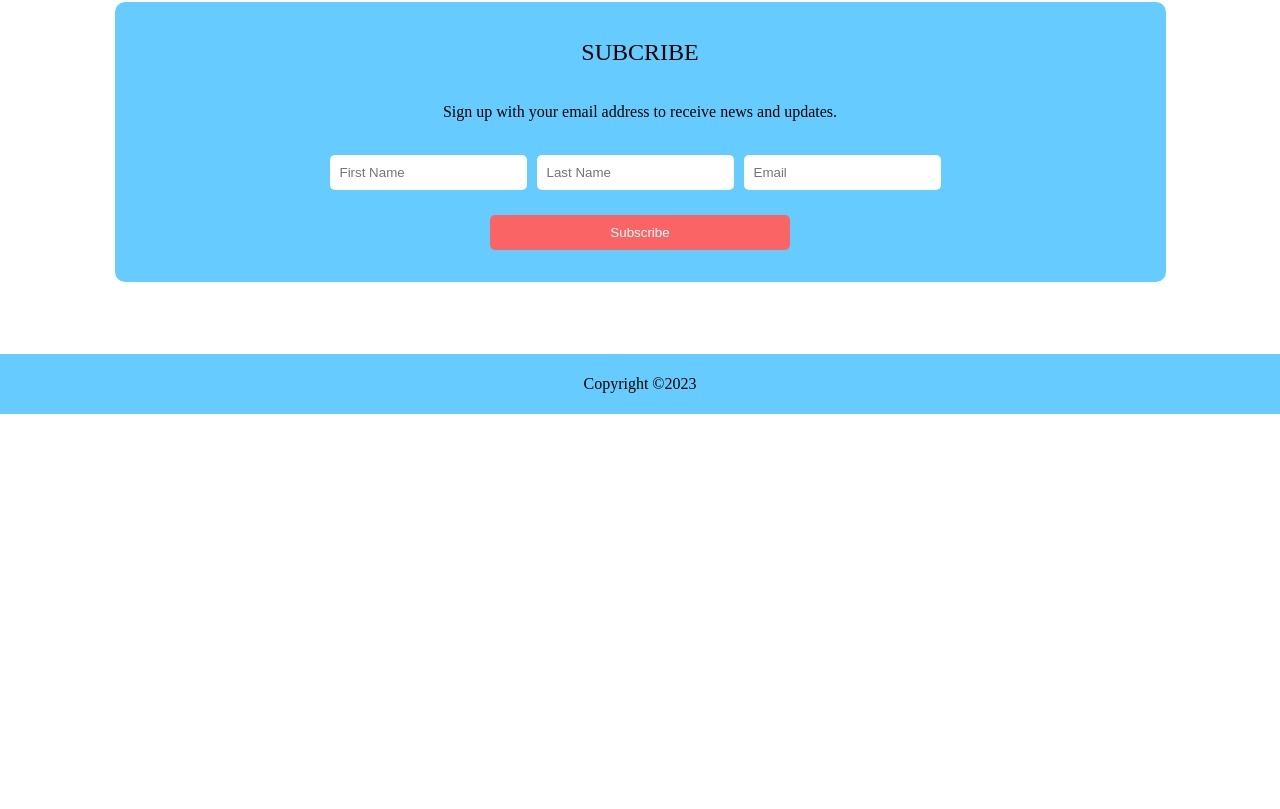
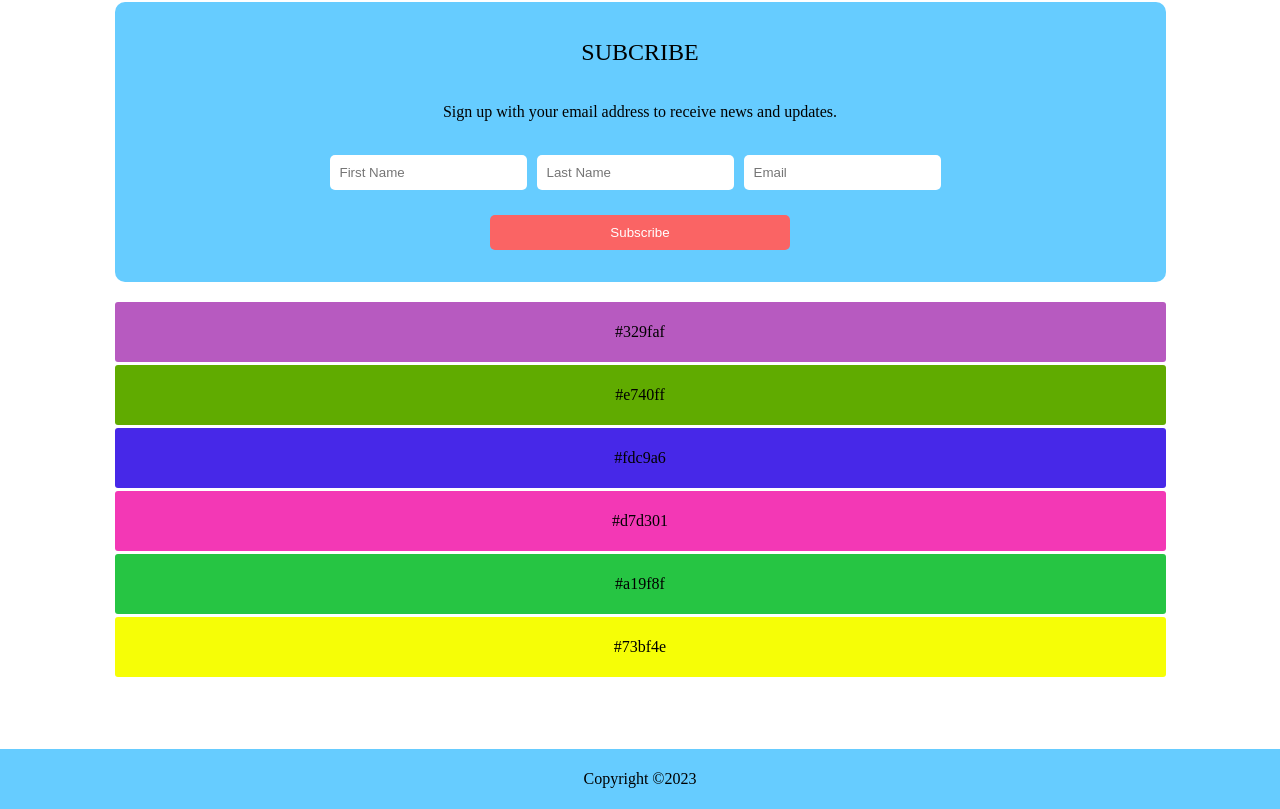
Before and after one commit to Mujeeb4582/30-days-react-learning, a React (Create React App) app: page / in a window 1280 px wide. Shown: the part 919-1728 px from the top of the page. Before the commit the page ends 1333 px from the top, so only its background shows below. Built offline with nearby package versions, Linux system fonts and the light colour scheme.

Commit message:
Add the solution for Level-3 queston-1

```diff
--- a/src/components/hexColorGenerator.jsx
+++ b/src/components/hexColorGenerator.jsx
@@ -8,6 +8,71 @@ const hexaColor = () => {
   return "#" + color;
 };
 
-const HexaColor = () => <div>{hexaColor()}</div>;
-
+const HexaColor = () => {
+  const hexaStyles = {
+    lineHeight: "60px",
+    textAlign: "center",
+    marginTop: "20px",
+  };
+  return (
+    <>
+      <div style={hexaStyles}>
+        <div
+          style={{
+            backgroundColor: hexaColor(),
+            marginTop: "3px",
+            borderRadius: "3px",
+          }}
+        >
+          {hexaColor()}
+        </div>
+        <div
+          style={{
+            backgroundColor: hexaColor(),
+            marginTop: "3px",
+            borderRadius: "3px",
+          }}
+        >
+          {hexaColor()}
+        </div>
+        <div
+          style={{
+            backgroundColor: hexaColor(),
+            marginTop: "3px",
+            borderRadius: "3px",
+          }}
+        >
+          {hexaColor()}
+        </div>
+        <div
+          style={{
+            backgroundColor: hexaColor(),
+            marginTop: "3px",
+            borderRadius: "3px",
+          }}
+        >
+          {hexaColor()}
+        </div>
+        <div
+          style={{
+            backgroundColor: hexaColor(),
+            marginTop: "3px",
+            borderRadius: "3px",
+          }}
+        >
+          {hexaColor()}
+        </div>
+        <div
+          style={{
+            backgroundColor: hexaColor(),
+            marginTop: "3px",
+            borderRadius: "3px",
+          }}
+        >
+          {hexaColor()}
+        </div>
+      </div>
+    </>
+  );
+};
 export default HexaColor;
--- a/src/components/main.jsx
+++ b/src/components/main.jsx
@@ -45,8 +45,8 @@ const Main = () => (
       <UserCard />
       <LanguageCard />
       <SubscribeForm />
-      {/* <Button />
-      <HexaColor /> */}
+      {/* <Button /> */}
+      <HexaColor />
     </div>
   </main>
 );
```
